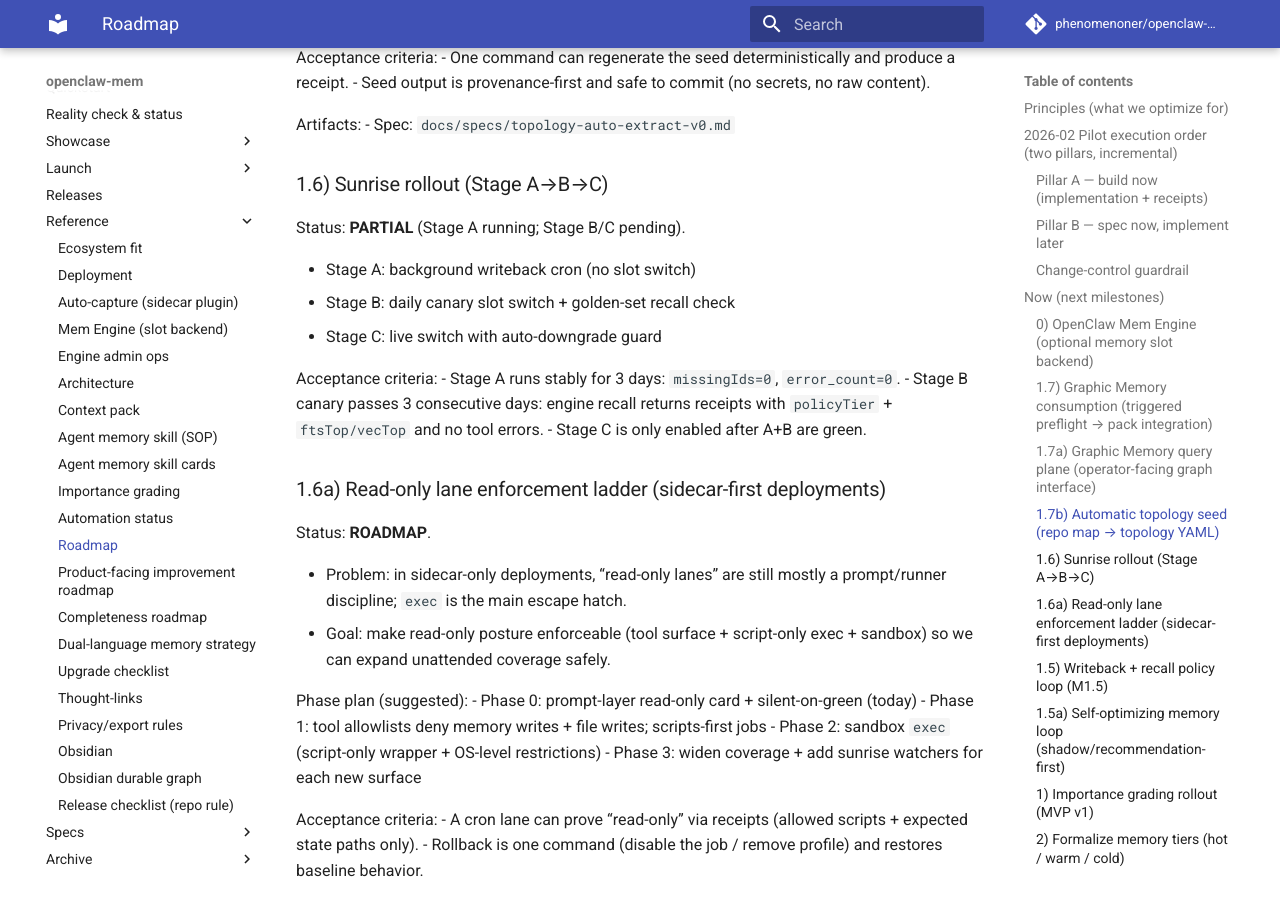
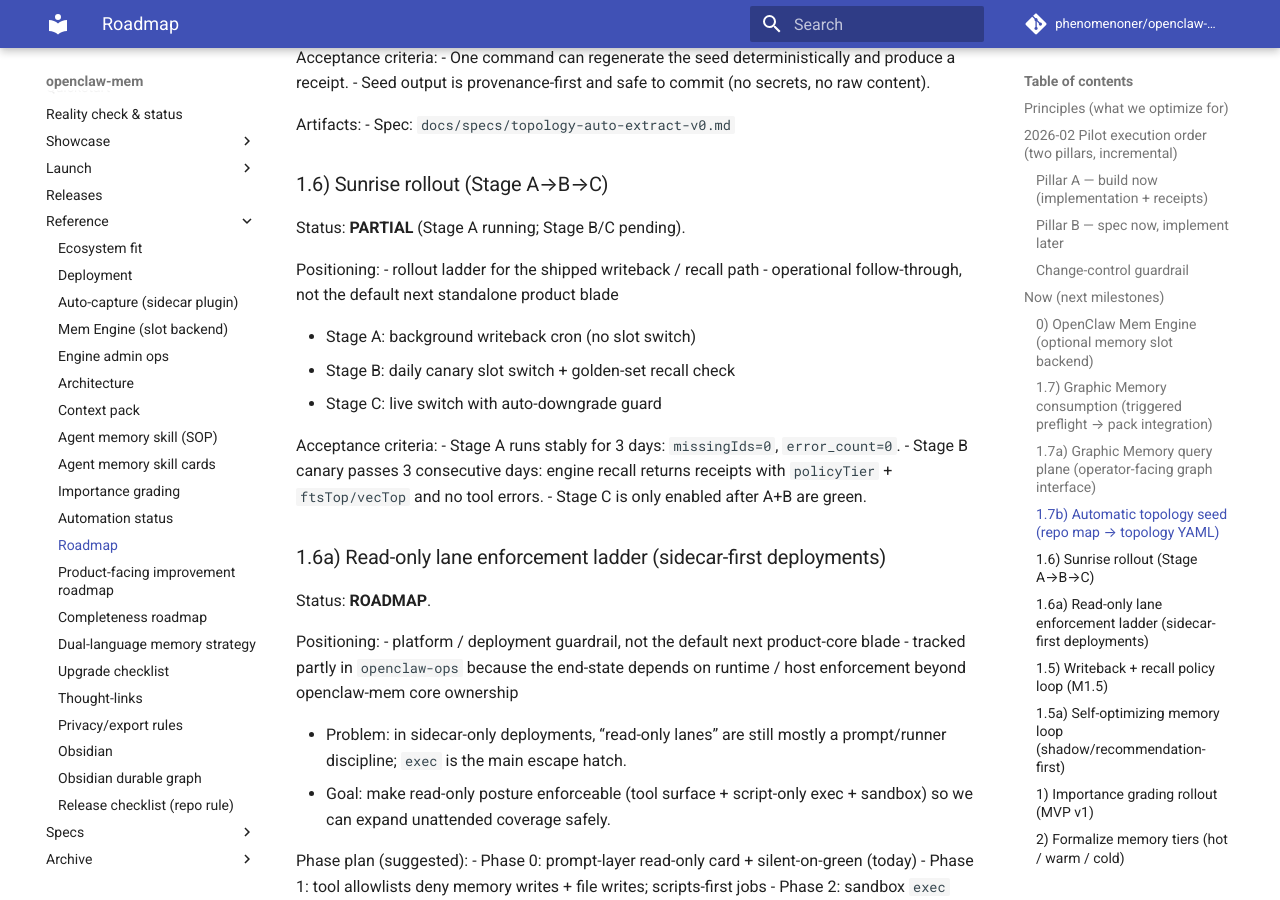
Before and after one commit to phenomenoner/openclaw-mem, an MkDocs documentation site: the page built from docs/roadmap.md, in a window 1280 px wide and 900 px high, scrolled down 4307 px. Built offline with MkDocs 1.6.1 and Material for MkDocs 9.7.7, drawn with Linux system fonts in a browser that asks for light colours; comment, search, counter and statistics services are not loaded.

Commit message:
docs: clarify rollout vs deployment guardrail items

```diff
--- a/docs/roadmap.md
+++ b/docs/roadmap.md
@@ -142,6 +142,10 @@ Artifacts:
 
 Status: **PARTIAL** (Stage A running; Stage B/C pending).
 
+Positioning:
+- rollout ladder for the shipped writeback / recall path
+- operational follow-through, not the default next standalone product blade
+
 - Stage A: background writeback cron (no slot switch)
 - Stage B: daily canary slot switch + golden-set recall check
 - Stage C: live switch with auto-downgrade guard
@@ -154,6 +158,10 @@ Acceptance criteria:
 ### 1.6a) Read-only lane enforcement ladder (sidecar-first deployments)
 
 Status: **ROADMAP**.
+
+Positioning:
+- platform / deployment guardrail, not the default next product-core blade
+- tracked partly in `openclaw-ops` because the end-state depends on runtime / host enforcement beyond openclaw-mem core ownership
 
 - Problem: in sidecar-only deployments, “read-only lanes” are still mostly a prompt/runner discipline; `exec` is the main escape hatch.
 - Goal: make read-only posture enforceable (tool surface + script-only exec + sandbox) so we can expand unattended coverage safely.
```
